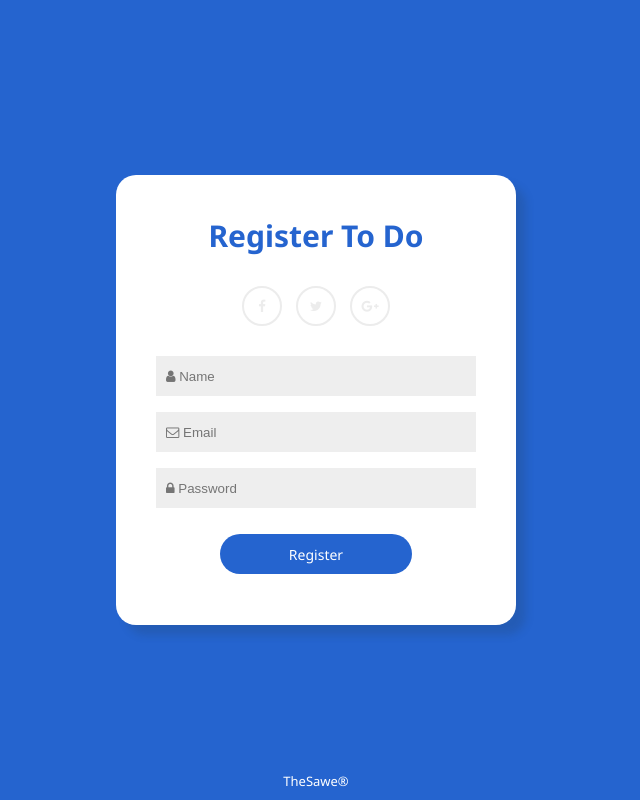
After one commit to TheSawe/To-Do, a Flask app: page /register in a window 1280 px wide. The commit adds this page. Shown: the whole page, without its empty margins (324-964 px from the left). Run offline with Flask 3, Linux system fonts and the light colour scheme.

Commit message:
Added redistration

```diff
--- a/App.py
+++ b/App.py
@@ -1,4 +1,4 @@
-from flask import Flask, render_template, redirect, url_for, request
+from flask import Flask, render_template, redirect, url_for, request, make_response
 from db.config import host, user, port, password, db_name
 import pymysql
 from functionality.get_date import get_current_date
@@ -16,6 +16,20 @@ connection = pymysql.connect(
 )
 
 
+@app.route('/register')
+def registration():
+    return render_template('registration.html')
+
+
+@app.route('/request-to-register', methods=['POST'])
+def requets_to_register():
+    name = request.form['name']
+    email = request.form['email']
+    password = request.form['password']
+    print(f'{name} {email} {password}')
+    return redirect('/tasks/today')
+
+
 @app.route('/tasks/today')
 def homepage():
     with connection.cursor() as cursor:
@@ -27,7 +41,16 @@ def homepage():
 
 @app.route('/', methods=['POST', 'GET'])
 def redirect_to_homepage():
-    return redirect('/tasks/today')
+    return redirect('/register')
+
+@app.route('/cookie')
+def cookie():
+    if not request.cookies.get('foo'):
+        res = make_response("Setting a cookie")
+        res.set_cookie('foo', 'sawe', max_age=60*60)
+    else:
+        res = make_response(f'Value of cookie is {request.cookies.get("foo")}')
+    return res
 
 
 @app.route('/result', methods=['POST'])
--- a/static/css/not_found.css
+++ b/static/css/not_found.css
@@ -38,7 +38,6 @@ p{
 
 .laws p{
     position: fixed;
-    text-align: center;
     bottom: 10px;
     width: 100%;
 }
--- /dev/null
+++ b/static/css/registration.css
@@ -0,0 +1,90 @@
+*{
+    margin: 0;
+}
+
+body{
+    background-color: #2564cf;
+}
+
+.regitration_field{
+    display: block;
+    width: 400px;
+    height: 450px;
+    background-color: #fff;
+    border-radius: 20px;
+    -webkit-box-shadow: 10px 10px 8px 0px rgba(34, 60, 80, 0.2);
+    -moz-box-shadow: 10px 10px 8px 0px rgba(34, 60, 80, 0.2);
+    box-shadow: 10px 10px 8px 0px rgba(34, 60, 80, 0.2);
+    text-align: center;
+    position: absolute;
+    top:0;
+    bottom: 0;
+    left: 0;
+    right: 0;
+    margin: auto;
+}
+
+.register{
+    text-align: center;
+    font-family: 'Noto Sans';
+    font-size: 30px;
+    color: #2564cf;
+    margin-top: 40px;
+}
+
+.social_networks button{
+    width: 40px;
+    height: 40px;
+    background-color: #ffffff;
+    border: solid 2px #ececec;
+    border-radius: 20rem;
+    margin: 30px 5px;
+    color: #ececec;
+    transition: all .3s ease;
+}
+
+.social_networks button:hover{
+    border-color: #cfcfcf;
+    color: #cfcfcf;
+}
+
+.inputs input{
+    --indent: 80%;
+    width: var(--indent);
+    height: 40px;
+    margin: 0 calc((100% - var(--indent)) / 2);
+    display: block;
+    margin-bottom: 1rem;
+    border: none;
+    background-color: #eee;
+    padding: 0 10px;
+    box-sizing: border-box;
+    outline: none;
+    font-family: 'Noto Sans';
+}
+
+input:hover{
+    background-color: #eaeaea;
+}
+
+.reg_button{
+    width: 12rem;
+    height: 40px;
+    border: none;
+    color: #fff;
+    border-radius: 20px;
+    background-color: #2564cf;
+    font-family: 'Noto Sans';
+    font-size: 14px;
+    margin-top: 10px;
+}
+
+.laws p{
+    position: fixed;
+    text-align: center;
+    bottom: 10px;
+    width: 100%;
+    color: #fff;
+    font-family: 'Noto Sans';
+    font-size: 13px;
+}
--- /dev/null
+++ b/templates/registration.html
@@ -0,0 +1,35 @@
+<!DOCTYPE html>
+<html lang="en">
+<head>
+    <meta charset="UTF-8">
+    <meta name="viewport" content="width=device-width, initial-scale=1.0">
+    <title>Register • To Do</title>
+    <link rel="preconnect" href="https://fonts.googleapis.com">
+    <link rel="preconnect" href="https://fonts.gstatic.com" crossorigin>
+    <link href="https://fonts.googleapis.com/css2?family=Noto+Sans:ital,wght@0,100..900;1,100..900&display=swap" rel="stylesheet">
+    <link rel="shortcut icon" href="{{ url_for('static', filename='img/logo.ico')}}">
+    <link rel="stylesheet" href="{{ url_for('static', filename='css/registration.css')}}">
+    <link href='https://cdnjs.cloudflare.com/ajax/libs/font-awesome/4.7.0/css/font-awesome.min.css' rel='stylesheet' type='text/css'/>
+</head>
+<body>
+    <div class="regitration_field">
+        <h1 class="register">Register To Do</h1>
+        <div class="social_networks">
+            <button class="facebook" style="font-family: Arial, FontAwesome;">&#xf09a;</button>
+            <button class="twitter" style="font-family: Arial, FontAwesome;">&#xf099;</button>
+            <button class="google_plus" style="font-family: Arial, FontAwesome;">&#xf0d5;</button>
+        </div>
+        <form action="/request-to-register" method="post">
+            <div class="inputs">
+                <input type="text" class="name" name="name" placeholder="&#xf007; Name" style="font-family:Arial, FontAwesome">
+                <input type="email" class="email" name="email" placeholder="&#xf003; Email" style="font-family:Arial, FontAwesome">
+                <input type="password" class="password" name="password" placeholder="&#xf023; Password" style="font-family:Arial, FontAwesome">
+            </div>
+            <button class="reg_button" type="submit">Register</button>
+        </form>
+    </div>
+    <div class="laws">
+        <p>TheSawe®</p>
+    </div>
+</body>
+</html>
```
Also changed, not shown: static/img/Group 9.jpg (added).
